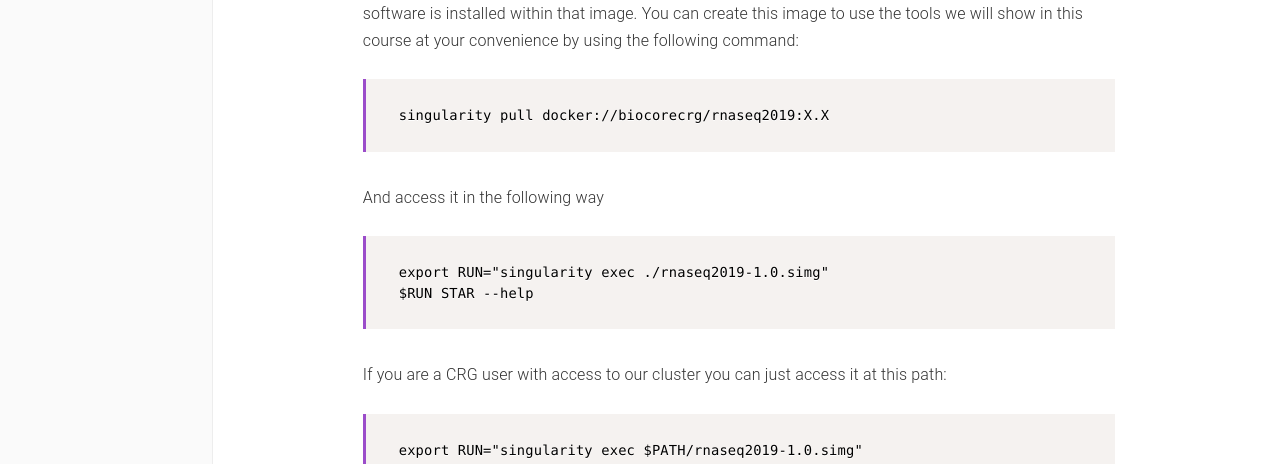
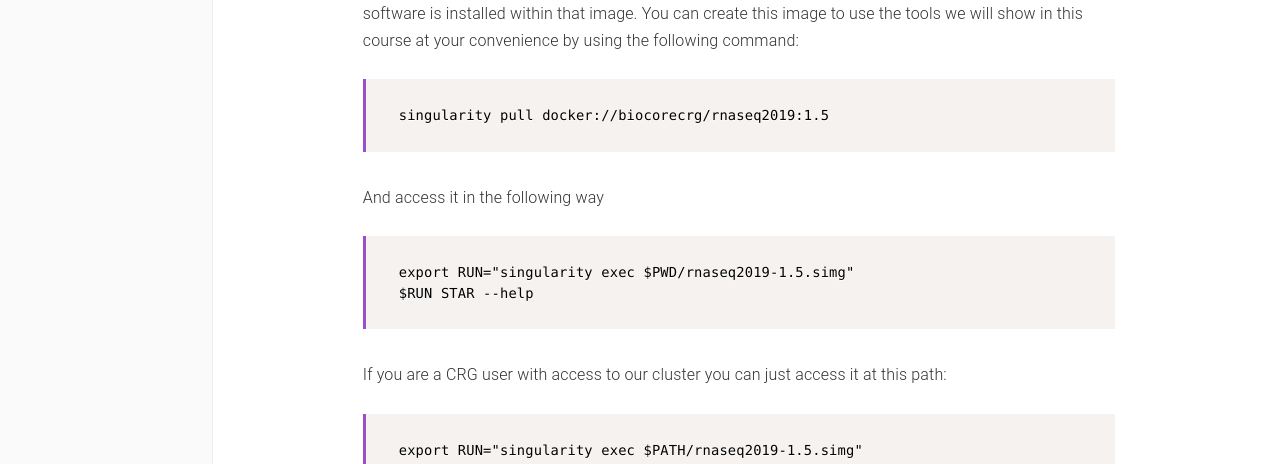
Before and after one commit to biocorecrg/RNAseq_course_2019, a Jekyll site: the page built from docs/module0.md, in a window 1280 px wide. Shown: the part 436-900 px from the top of the page. Built offline with Jekyll 4.4.1, drawn with Linux system fonts in a browser that asks for light colours; some of the changed text lies outside the part shown.

Commit message:
Update module0.md

````diff
--- a/docs/module0.md
+++ b/docs/module0.md
@@ -16,19 +16,19 @@ This image can be downloaded and used in computers running Linux or Mac OS or ca
 The Singularity image is basically a file that can be accessed by the program Singulairty for executing any software is installed within that image. You can create this image to use the tools we will show in this course at your convenience by using the following command:
 
 ```{bash}
-singularity pull docker://biocorecrg/rnaseq2019:X.X
+singularity pull docker://biocorecrg/rnaseq2019:1.5
 ```
 
 And access it in the following way
 
 ```{bash}
-export RUN="singularity exec ./rnaseq2019-1.0.simg"
+export RUN="singularity exec $PWD/rnaseq2019-1.5.simg"
 $RUN STAR --help
 ```
 
 If you are a CRG user with access to our cluster you can just access it at this path:
 
 ```{bash}
-export RUN="singularity exec $PATH/rnaseq2019-1.0.simg"
+export RUN="singularity exec $PATH/rnaseq2019-1.5.simg"
 $RUN STAR --help
 ```
````
